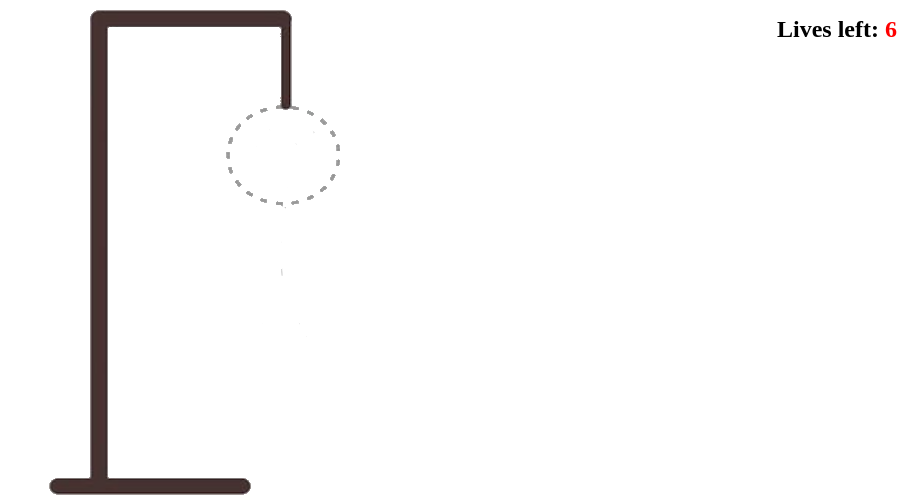
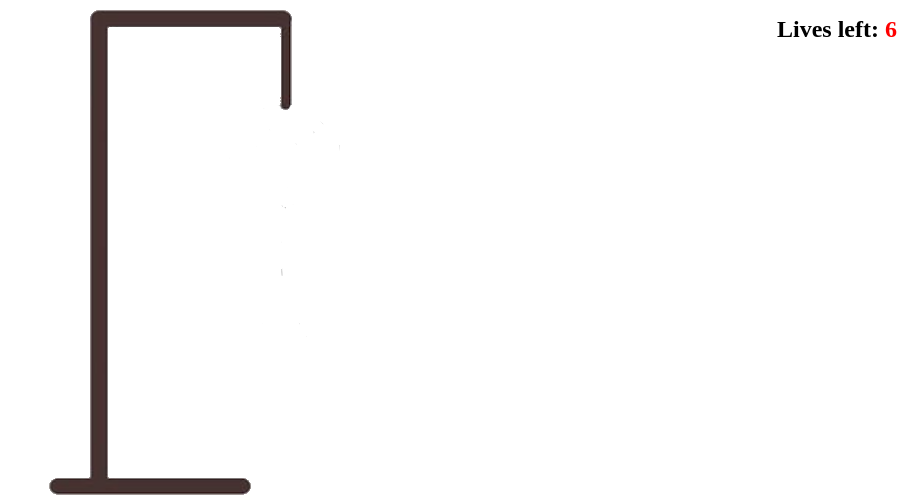
Before and after one commit to VitalijusS/hangman, a React (Vite) app: page / in a window 1280 px wide. Shown: the top 497 px of the page, without its empty margins (367-1280 px from the left). Built offline with nearby package versions, Linux system fonts and the light colour scheme.

Commit message:
changing pictures

```diff
--- a/src/components/buttons/Buttons.jsx
+++ b/src/components/buttons/Buttons.jsx
@@ -28,13 +28,12 @@ export function Buttons (){
         filter(letter =>!localData.includes(letter.toLocaleUpperCase())).length === 0){
             isWin = true;
         }
-
     }
 
     return (
         <>
-        <HangMan data={livesLeft}/>
-        <HiddenLetter data={localData} winStatus = {isWin}/>
+        <HangMan data={livesLeft} winStatus = {isWin}/>
+        <HiddenLetter data={localData} />
         <h2 className="livesLeft ">Lives left:<span> {livesLeft}</span></h2>
 
         <div className="buttonContainer">
--- a/src/components/hangman/HangMan.jsx
+++ b/src/components/hangman/HangMan.jsx
@@ -4,18 +4,19 @@ import img2 from '/2.png';
 import img3 from '/3.png';
 import img4 from '/4.png';
 import img5 from '/5.png';
-import img6 from '/6.png';
 import dead from '/dead.png';
+import img0 from '/0.png';
 import win from '/win.png';
 export let hangManLives = 0;
 
-export function HangMan(){
-    const imageLits = [img1, img2, img3, img4, img5, img6, win, dead]
+export function HangMan(params){
+
+    const imageLits = [dead, img5, img4, img3, img2, img1,img0, win]
     return (
         <div className='test2'>
             <div className='imgContainer'>
                 <img src={hang} className='hangImg' alt="hang image" />
-                <img className='hangState' src={imageLits[hangManLives]} alt="hang state img" />
+                <img className='hangState' src={imageLits[params.data]} alt="hang state img" />
 
             </div>
 
```
Also changed, not shown: public/0.png (added), public/6.png (deleted).
